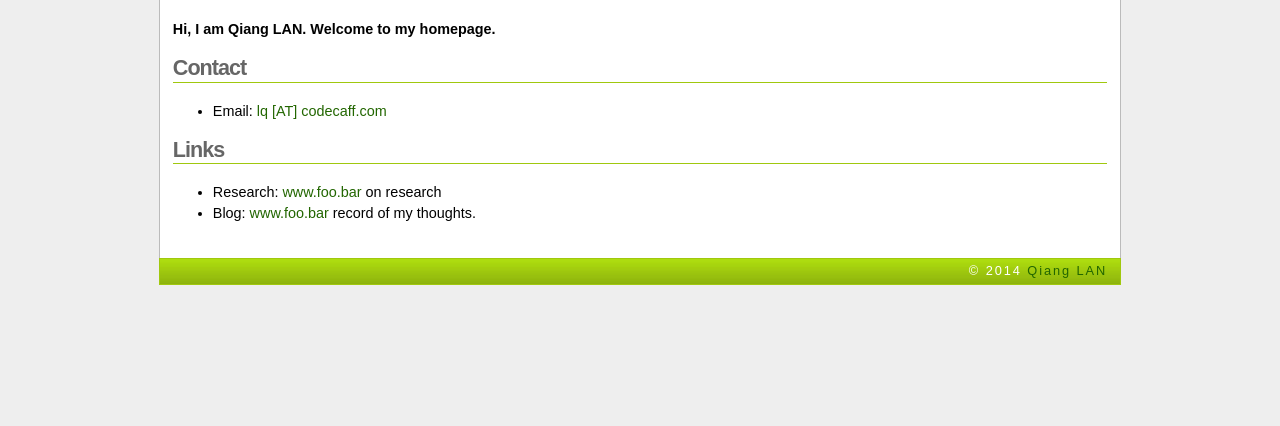
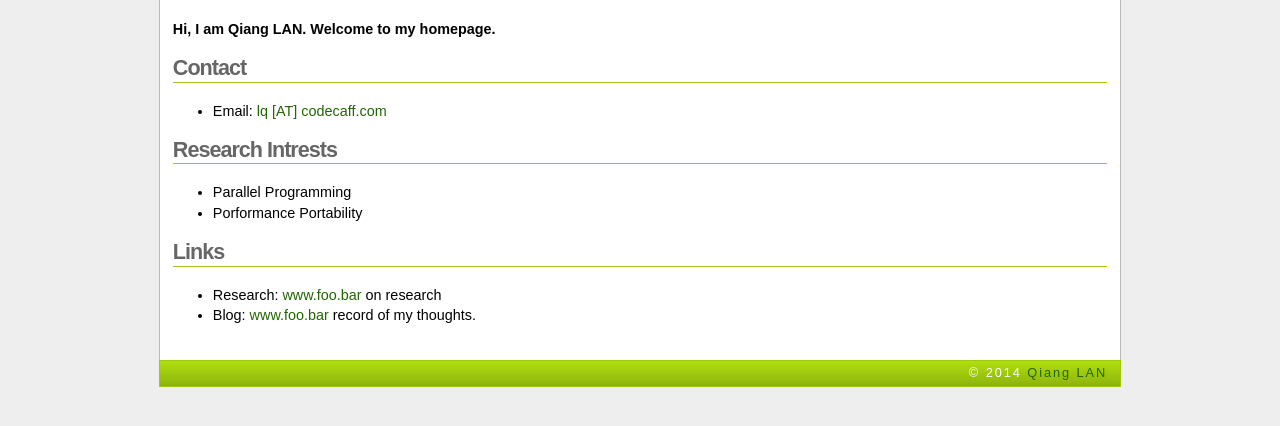
Before and after one commit to codecaff/lq, a plain HTML site: page index.html in a window 1280 px wide. Shown: the part 156-582 px from the top of the page. Drawn offline with Linux system fonts and the light colour scheme.

Commit message:
updated by lq
hello

```diff
--- a/index.html
+++ b/index.html
@@ -39,6 +39,15 @@
 		<li>Email: <a href="mailto:lq@codecaff.com" target="_blank">lq [AT] codecaff.com</a></li>
 	</ul>
 
+	<h2>Research Intrests</h2>
+<p>
+
+</p>
+	<ul>
+		<li>Parallel Programming</li>
+		<li>Porformance Portability</li>
+	</ul>
+
 	<h2>Links</h2>
 	<ul>
 		<li>Research: <a href="http://www.foo.bar/">www.foo.bar</a> on research </li>
@@ -53,15 +62,4 @@
 
 </body>
 
-<script>
-  (function(i,s,o,g,r,a,m){i['GoogleAnalyticsObject']=r;i[r]=i[r]||function(){
-  (i[r].q=i[r].q||[]).push(arguments)},i[r].l=1*new Date();a=s.createElement(o),
-  m=s.getElementsByTagName(o)[0];a.async=1;a.src=g;m.parentNode.insertBefore(a,m)
-  })(window,document,'script','//www.google-analytics.com/analytics.js','ga');
-
-  ga('create', 'UA-50293270-2', 'codecaff.com');
-  ga('send', 'pageview');
-
-</script>
-
 </html>
```
